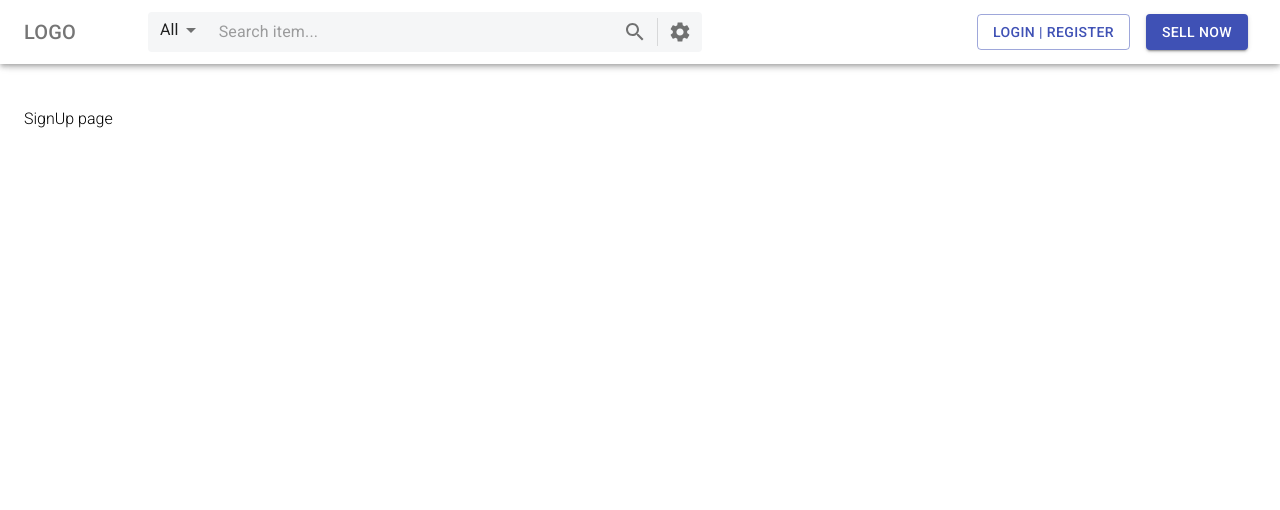
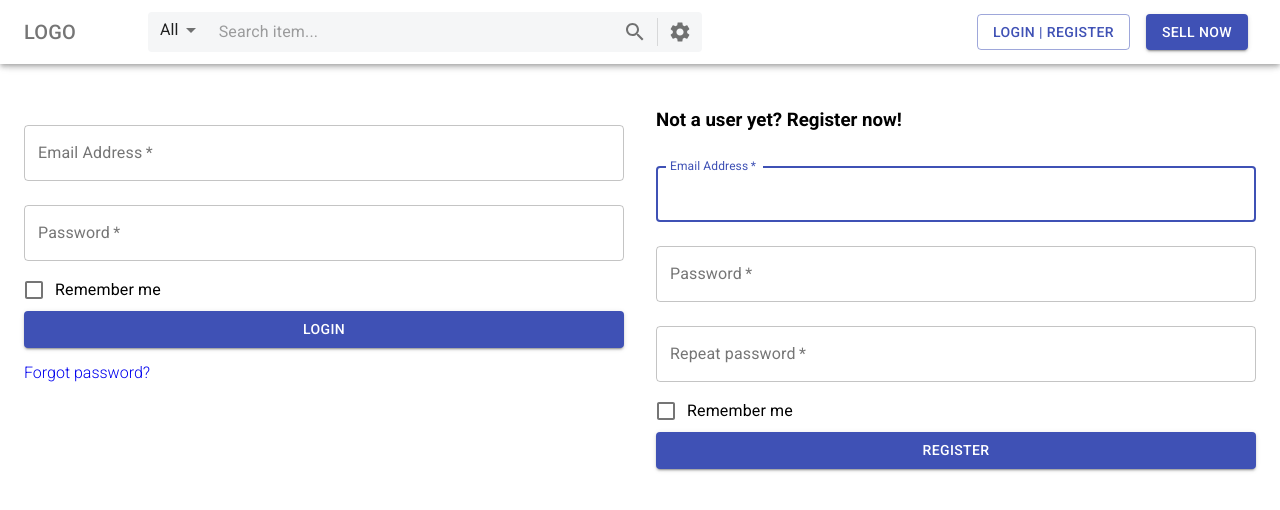
Before and after one commit to aurimasbachanovicius/auction, a React (Create React App) app: page /signup in a window 1280 px wide. Shown: the top 510 px of the page. Built offline with nearby package versions, Linux system fonts and the light colour scheme.

Commit message:
add login/register form

```diff
--- /dev/null
+++ b/src/components/Account/Authentication.jsx
@@ -0,0 +1,21 @@
+import React from 'react';
+import { Grid } from '@material-ui/core';
+import Login from './Login/Login';
+import Register from './Register/Register';
+
+function Authentication() {
+  return (
+    <Grid container spacing={4}>
+      <Grid item md={6}>
+        {Login}
+      </Grid>
+      <Grid item md={6}>
+        <h3>Not a user yet? Register now!</h3>
+        <br />
+        {Register}
+      </Grid>
+    </Grid>
+  );
+}
+
+export default Authentication;
--- /dev/null
+++ b/src/components/Account/Login/Login.jsx
@@ -0,0 +1,47 @@
+import React from 'react';
+import FormControlLabel from '@material-ui/core/FormControlLabel';
+import Checkbox from '@material-ui/core/Checkbox';
+import TextField from '@material-ui/core/TextField';
+import Button from '@material-ui/core/Button';
+import Grid from '@material-ui/core/Grid';
+import { Link } from 'react-router-dom';
+
+const Login = (
+  <form noValidate>
+    <TextField
+      variant="outlined"
+      margin="normal"
+      required
+      fullWidth
+      id="email"
+      label="Email Address"
+      name="email"
+      autoComplete="email"
+      autoFocus
+    />
+    <TextField
+      variant="outlined"
+      margin="normal"
+      required
+      fullWidth
+      name="password"
+      label="Password"
+      type="password"
+      id="password"
+      autoComplete="current-password"
+    />
+    <FormControlLabel control={<Checkbox value="remember" color="primary" />} label="Remember me" />
+    <Button type="submit" fullWidth variant="contained" color="primary">
+      Login
+    </Button>
+    <Grid container style={{ marginTop: 15 }}>
+      <Grid item xs>
+        <Link to="/signup/remember-password" variant="body2">
+          Forgot password?
+        </Link>
+      </Grid>
+    </Grid>
+  </form>
+);
+
+export default Login;
--- /dev/null
+++ b/src/components/Account/Register/Register.jsx
@@ -0,0 +1,49 @@
+import React from 'react';
+import FormControlLabel from '@material-ui/core/FormControlLabel';
+import Checkbox from '@material-ui/core/Checkbox';
+import TextField from '@material-ui/core/TextField';
+import Button from '@material-ui/core/Button';
+
+const Register = (
+  <form noValidate>
+    <TextField
+      variant="outlined"
+      margin="normal"
+      required
+      fullWidth
+      id="email"
+      label="Email Address"
+      name="email"
+      autoComplete="email"
+      autoFocus
+    />
+    <TextField
+      variant="outlined"
+      margin="normal"
+      required
+      fullWidth
+      name="password"
+      label="Password"
+      type="password"
+      id="password"
+      autoComplete="current-password"
+    />
+    <TextField
+      variant="outlined"
+      margin="normal"
+      required
+      fullWidth
+      name="repeat-password"
+      label="Repeat password"
+      type="password"
+      id="repeat-password"
+      autoComplete="repeat-password"
+    />
+    <FormControlLabel control={<Checkbox value="remember" color="primary" />} label="Remember me" />
+    <Button type="submit" fullWidth variant="contained" color="primary">
+      Register
+    </Button>
+  </form>
+);
+
+export default Register;
--- a/src/components/AppRouter/AppRouter.jsx
+++ b/src/components/AppRouter/AppRouter.jsx
@@ -1,10 +1,10 @@
 import React from 'react';
 import { Route, BrowserRouter as Router, Link, Switch } from 'react-router-dom';
 import Container from '@material-ui/core/Container';
-import SignUp from '../LoginRegister';
 import Homepage from '../Homepage';
 import PrimarySearchAppBar from '../Toolbar';
 import NotFound from '../ErrorPage/NotFound';
+import Authentication from '../Account/Authentication';
 
 function AppRouter() {
   const drawerToggleClickHandler = () => {
@@ -21,7 +21,7 @@ function AppRouter() {
         <Container maxWidth="lg" style={{ marginTop: 90 }}>
           <Switch>
             <Route path="/" exact component={Homepage} />
-            <Route path="/signup" component={SignUp} />
+            <Route path="/signup" component={Authentication} />
             <Route component={NotFound} />
           </Switch>
         </Container>
--- a/src/components/LoginRegister/index.jsx
+++ /dev/null
@@ -1,7 +0,0 @@
-import React from 'react';
-
-function SignUp() {
-  return <div>SignUp page</div>;
-}
-
-export default SignUp;
```
